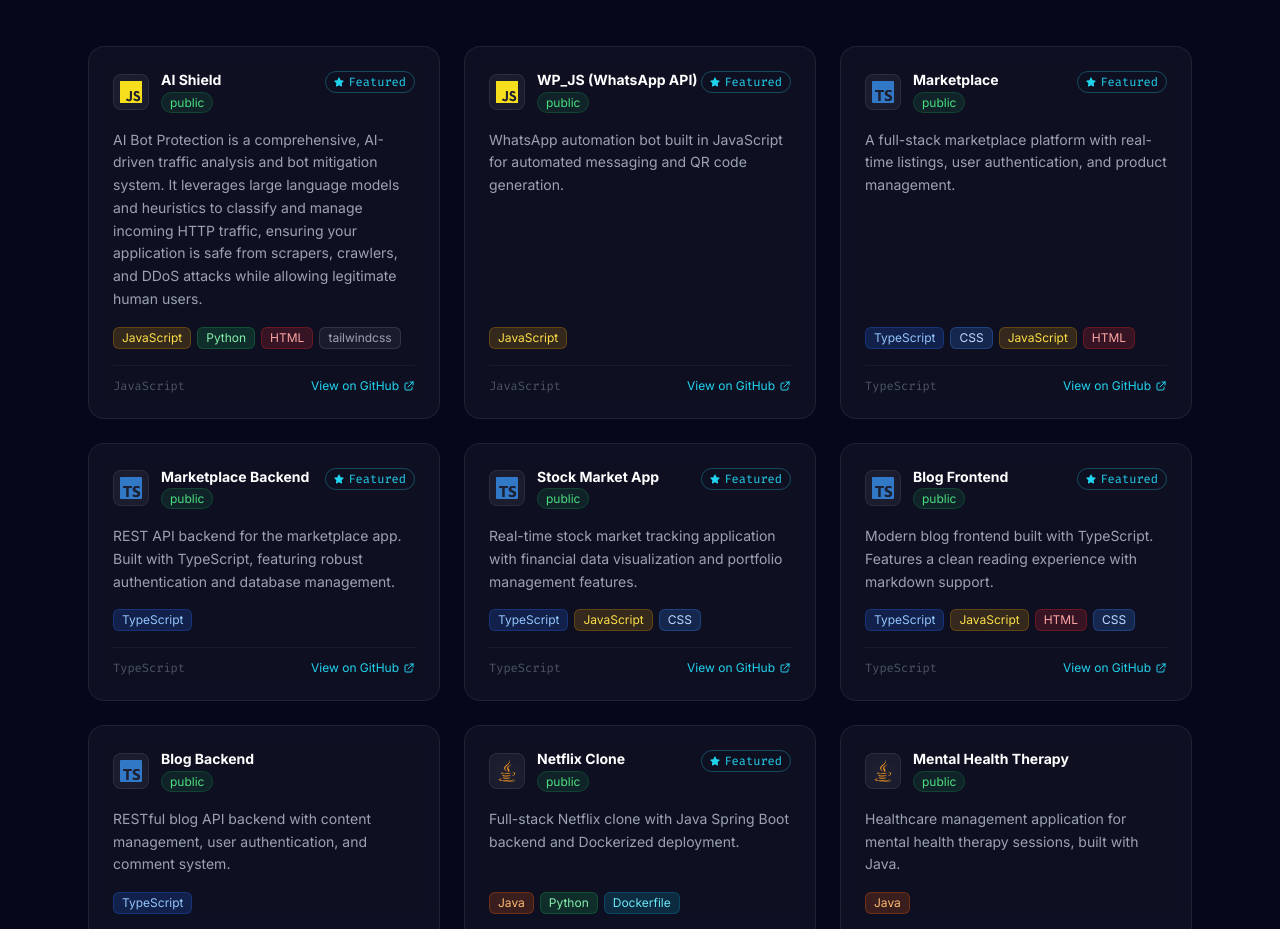
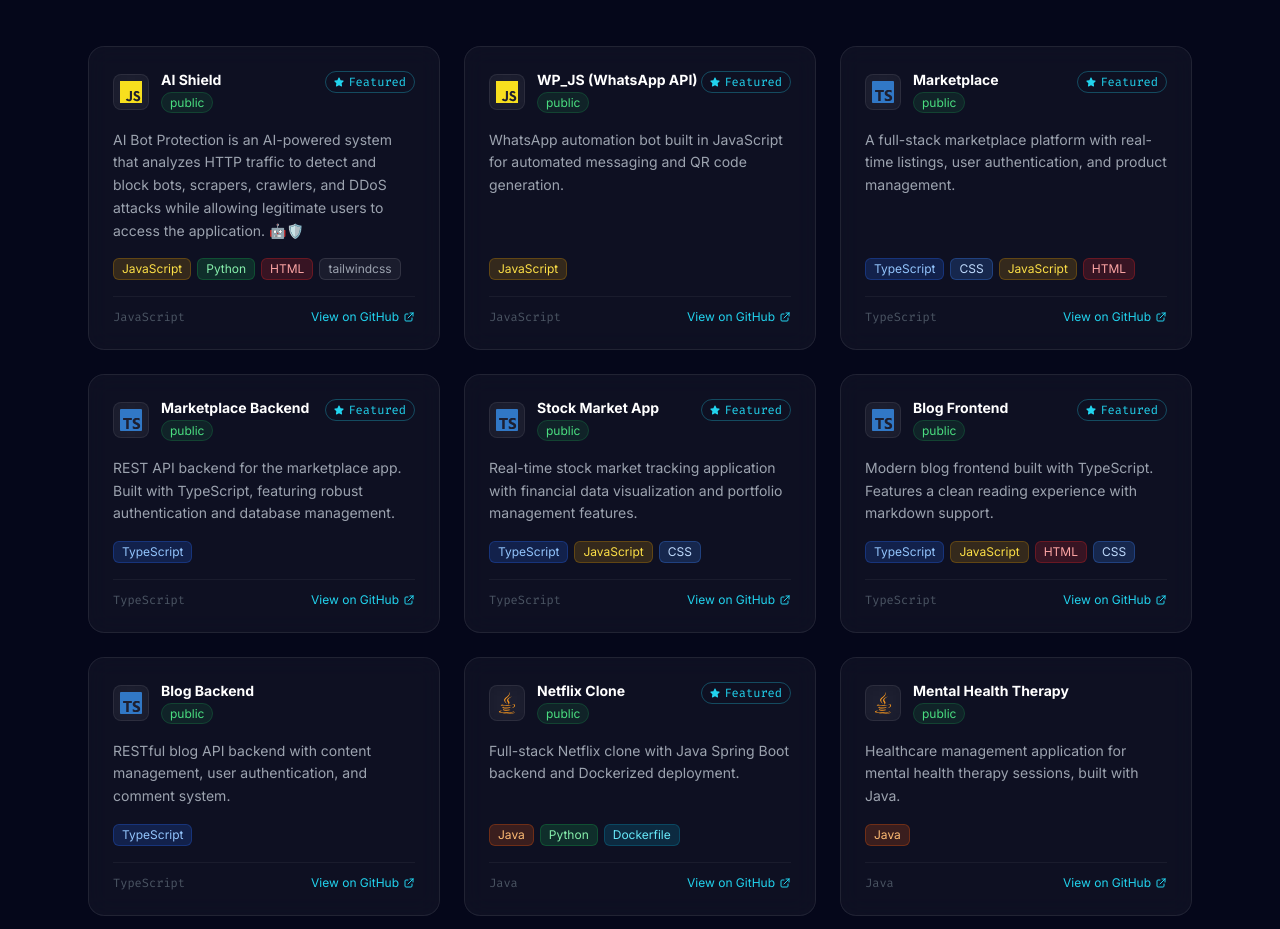
Before and after one commit to AshenIndeewara/Portfolio-OG, a React (Vite) app: page / in a window 1280 px wide. Shown: the part 3265-4194 px from the top of the page. Built offline with nearby package versions, Linux system fonts and the light colour scheme.

Commit message:
Update AI Shield project description for clarity and conciseness

```diff
--- a/src/data/projects.js
+++ b/src/data/projects.js
@@ -2,7 +2,7 @@ export const projects = [
     {
         name: "AI Shield",
         repo: "AI-Bot-Protection",
-        description: "AI Bot Protection is a comprehensive, AI-driven traffic analysis and bot mitigation system. It leverages large language models and heuristics to classify and manage incoming HTTP traffic, ensuring your application is safe from scrapers, crawlers, and DDoS attacks while allowing legitimate human users.",
+        description: "AI Bot Protection is an AI-powered system that analyzes HTTP traffic to detect and block bots, scrapers, crawlers, and DDoS attacks while allowing legitimate users to access the application. 🤖🛡️",
         tech: ["JavaScript", "Python", "HTML", "tailwindcss"],
         primaryLang: "JavaScript",
         visibility: "PUBLIC",
```
